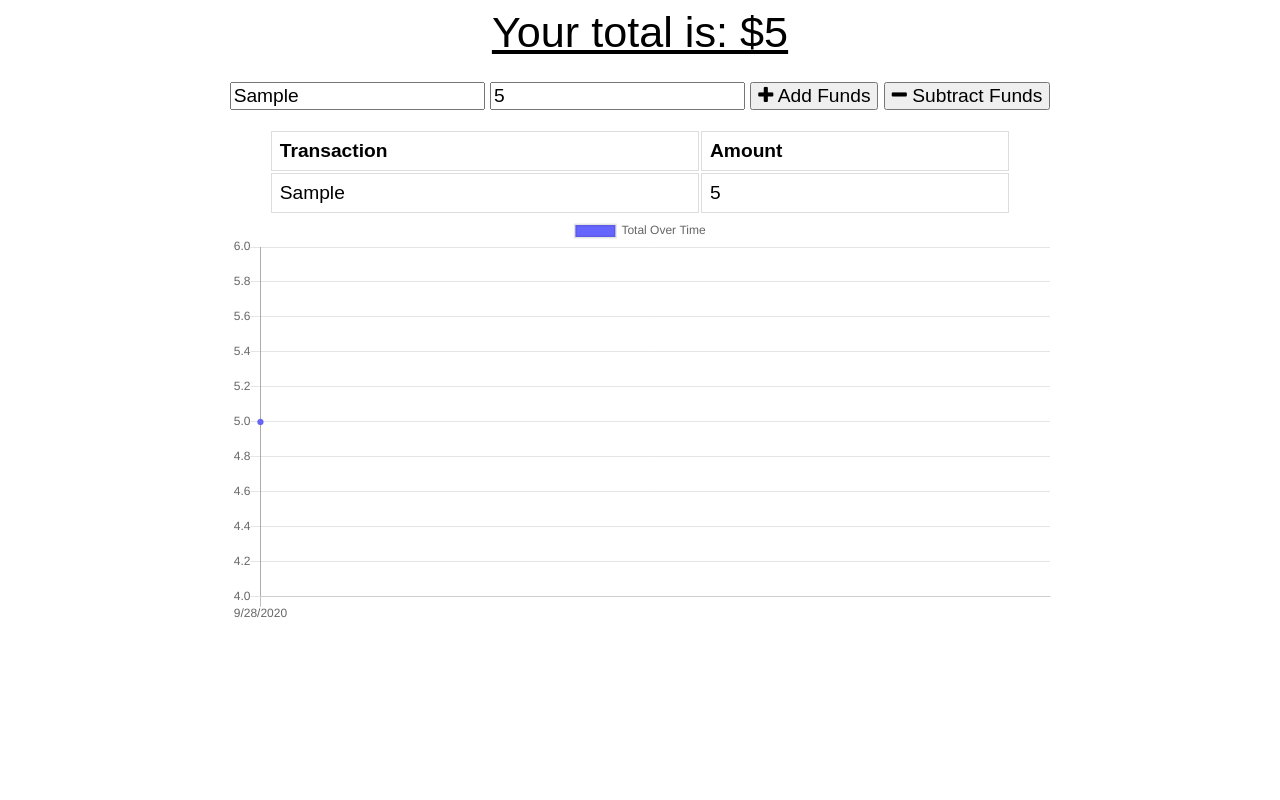
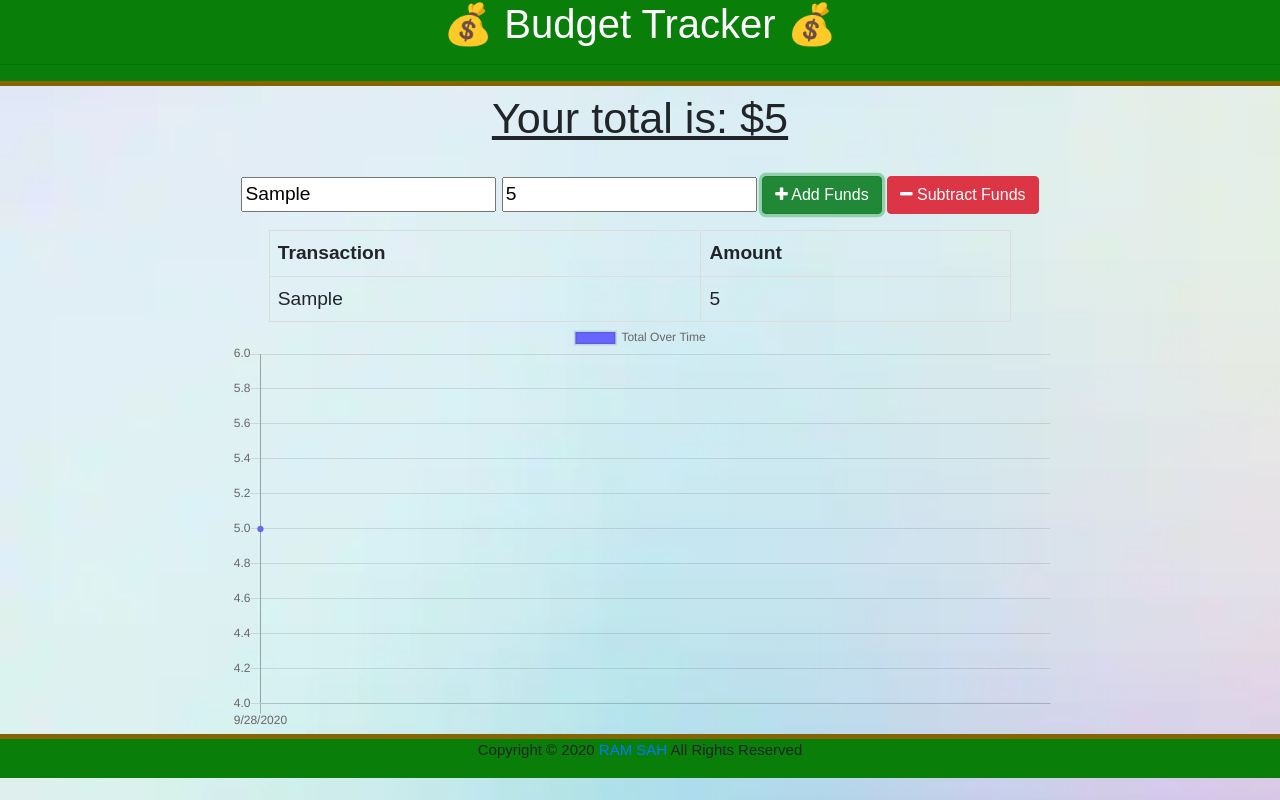
Before and after one commit to ram-sah/Progressive-Budget, a website: page public/index.html in a window 1280 px wide. Both pictures are taken after typing "Sample", "5" into the empty fields and a click on the button "Add Funds". Drawn offline with nearby package versions, Linux system fonts and the light colour scheme; no server answers.

```diff
--- a/models/transaction.js
+++ b/models/transaction.js
@@ -2,8 +2,7 @@
 
 const Schema = mongoose.Schema;
 
-const transactionSchema = new Schema(
-  {
+const transactionSchema = new Schema({
   name: {
     type: String,
     trim: true,
@@ -17,8 +16,7 @@
     type: Date,
     default: Date.now
   }
-  }
-);
+});
 
 const Transaction = mongoose.model("Transaction", transactionSchema);
 
--- a/public/index.html
+++ b/public/index.html
@@ -5,14 +5,21 @@
   <meta name="viewport" content="width=device-width, initial-scale=1.0">
   <meta http-equiv="X-UA-Compatible" content="ie=edge">
   <meta name="theme-color" content="#317EFB">
-  <link rel="shortcut icon" href="icons/icon-192x192.png" type="image/x-icon">
-
+  <link rel="icon" href="./icons/budget.png">
+  <!-- Latest compiled and minified CSS -->
+<link rel="stylesheet" href="https://maxcdn.bootstrapcdn.com/bootstrap/4.5.2/css/bootstrap.min.css">
   <link rel="stylesheet" href="https://stackpath.bootstrapcdn.com/font-awesome/4.7.0/css/font-awesome.min.css">
   <link rel="stylesheet" href="styles.css">
 
   <title>Budget Tracker</title>
 </head>
 <body>
+  <nav class="nav-bar">
+    <h1> 💰 Budget Tracker 💰</h1>
+    <hr>
+    <div id="currentDay" class="text-center">
+    </div>
+</nav>
   <div class="wrapper">
     <div class="total">
       <div class="total">Your total is: $<span id="total">0</span></div>
@@ -21,8 +28,8 @@
     <div class="form">
       <input type="text" id="t-name" placeholder="Name of transaction" />
       <input type="number" min="0" id="t-amount" placeholder="Transaction amount" />
-      <button id="add-btn"><i class="fa fa-plus buttons"></i> Add Funds</button>
-      <button id="sub-btn"><i class="fa fa-minus"></i> Subtract Funds</button>
+      <button id="add-btn" class="btn btn-success"><i class="fa fa-plus buttons"></i> Add Funds</button>
+      <button id="sub-btn" class="btn btn-danger"><i class="fa fa-minus"></i> Subtract Funds</button>
       <p class="error"></p>
     </div>
 
@@ -40,8 +47,17 @@
 
     <canvas id="myChart"></canvas>
   </div>
-
   <script src="https://cdn.jsdelivr.net/npm/chart.js@2.8.0"></script>
   <script src="index.js"></script>
+  <!--=========== FOOTER SECTION================-->
+  <footer id="footer">
+      <div class="row">
+        <div class="col-12">
+          <div class="footer_left">
+            <p>Copyright &copy; 2020 <a href="https://github.com/ram-sah/Progressive-Budget" target="_blank">RAM SAH</a> All Rights Reserved</p>
+          </div>
+        </div>
+      </div>
+  </footer>
 </body>
 </html>
--- a/public/index.js
+++ b/public/index.js
@@ -1,3 +1,4 @@
+/* eslint-disable no-unused-vars */
 let transactions = [];
 let myChart;
 
@@ -16,21 +17,21 @@
 
 function populateTotal() {
   // reduce transaction amounts to a single total value
-  let total = transactions.reduce((total, t) => {
+  const total = transactions.reduce((total, t) => {
     return total + parseInt(t.value);
   }, 0);
 
-  let totalEl = document.querySelector("#total");
+  const totalEl = document.querySelector("#total");
   totalEl.textContent = total;
 }
 
 function populateTable() {
-  let tbody = document.querySelector("#tbody");
+  const tbody = document.querySelector("#tbody");
   tbody.innerHTML = "";
 
   transactions.forEach(transaction => {
     // create and populate a table row
-    let tr = document.createElement("tr");
+    const tr = document.createElement("tr");
     tr.innerHTML = `
       <td>${transaction.name}</td>
       <td>${transaction.value}</td>
@@ -42,17 +43,17 @@
 
 function populateChart() {
   // copy array and reverse it
-  let reversed = transactions.slice().reverse();
+  const reversed = transactions.slice().reverse();
   let sum = 0;
 
   // create date labels for chart
-  let labels = reversed.map(t => {
-    let date = new Date(t.date);
+  const labels = reversed.map(t => {
+    const date = new Date(t.date);
     return `${date.getMonth() + 1}/${date.getDate()}/${date.getFullYear()}`;
   });
 
   // create incremental values for chart
-  let data = reversed.map(t => {
+  const data = reversed.map(t => {
     sum += parseInt(t.value);
     return sum;
   });
@@ -62,38 +63,39 @@
     myChart.destroy();
   }
 
-  let ctx = document.getElementById("myChart").getContext("2d");
+  const ctx = document.getElementById("myChart").getContext("2d");
 
   myChart = new Chart(ctx, {
-    type: 'line',
+    type: "line",
     data: {
       labels,
-        datasets: [{
+      datasets: [
+        {
           label: "Total Over Time",
           fill: true,
           backgroundColor: "#6666ff",
           data
-        }]
+        }
+      ]
     }
   });
 }
 
 function sendTransaction(isAdding) {
-  let nameEl = document.querySelector("#t-name");
-  let amountEl = document.querySelector("#t-amount");
-  let errorEl = document.querySelector(".form .error");
+  const nameEl = document.querySelector("#t-name");
+  const amountEl = document.querySelector("#t-amount");
+  const errorEl = document.querySelector(".form .error");
 
   // validate form
   if (nameEl.value === "" || amountEl.value === "") {
     errorEl.textContent = "Missing Information";
     return;
   }
-  else {
+
   errorEl.textContent = "";
-  }
 
   // create record
-  let transaction = {
+  const transaction = {
     name: nameEl.value,
     value: amountEl.value,
     date: new Date().toISOString()
@@ -127,8 +129,7 @@
     .then(data => {
       if (data.errors) {
         errorEl.textContent = "Missing Information";
-    }
-    else {
+      } else {
         // clear form
         nameEl.value = "";
         amountEl.value = "";
--- a/public/styles.css
+++ b/public/styles.css
@@ -2,7 +2,36 @@
   font-size: 120%;
   font-family: Arial;
 }
-
+/* navbar styles */
+.nav-bar{
+  text-align: center;
+  background-color: #097e09;
+  border-bottom: solid;
+  border-bottom-color: #856404;
+  border-bottom-width: 5px;
+  color: white;
+}
+body{
+  background-image: url("./icons/background.png");
+  -webkit-background-size: cover;
+  background-repeat: no-repeat ;
+  background-attachment: fixed;
+}
+#footer {
+  background-color:  #097e09;
+  border-top: solid;
+  border-top-color: #856404;
+  border-top-width: 5px;
+  text-align: center;
+  /* display: block; */
+  /* position: fixed; */
+  margin-bottom: 0%;
+  bottom: 0;
+  width: 100%;
+}
+.footer_left {
+font-size: 15px;
+}
 button, input {
   font-size: 100%;
   font-family: Arial;
```
Also changed, not shown: public/service-worker.js (+12 -9 lines), routes/api.js (+4 -3 lines). Lines whose indentation alone changed are shown as unchanged.
